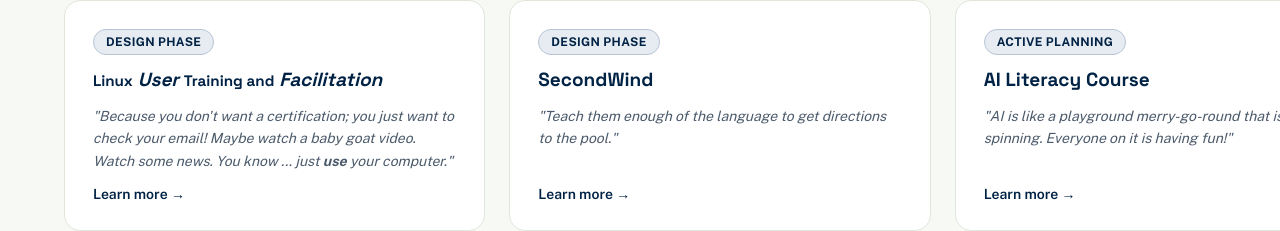
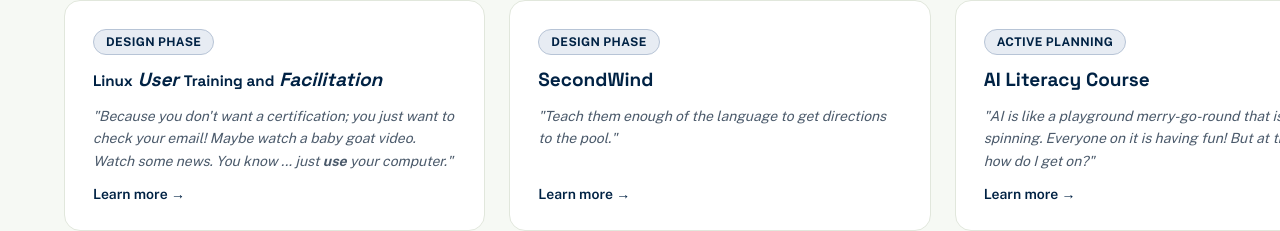
Before and after one commit to tigloki/puregeek_website, a plain HTML site: page app/static/Projects-Desktop.html in a window 1280 px wide. Shown: the part 314-545 px from the top of the page. Drawn offline with nearby package versions, Linux system fonts and the light colour scheme.

Commit message:
OLNC: AI Literacy Course card shows the full three-sentence tagline, matching detail page

```diff
--- a/app/static/Projects-Desktop.html
+++ b/app/static/Projects-Desktop.html
@@ -45,7 +45,7 @@
       <a href="AILiteracyCourse-Desktop.html" class="card card-link" style="text-decoration:none;">
         <span class="badge badge-progress">Active Planning</span>
         <h3 style="font-size:19px;">AI Literacy Course</h3>
-        <p style="font-size:14px;font-style:italic;color:var(--ink-soft);">"AI is like a playground merry-go-round that is already spinning. Everyone on it is having fun!"</p>
+        <p style="font-size:14px;font-style:italic;color:var(--ink-soft);">"AI is like a playground merry-go-round that is already spinning. Everyone on it is having fun! But at this point, how do I get on?"</p>
         <span style="font-weight:600;font-size:14px;color:var(--navy);margin-top:auto;">Learn more →</span>
       </a>
 
```
Also changed, not shown: app/static/Projects-Mobile.html (+1 -1 lines).
